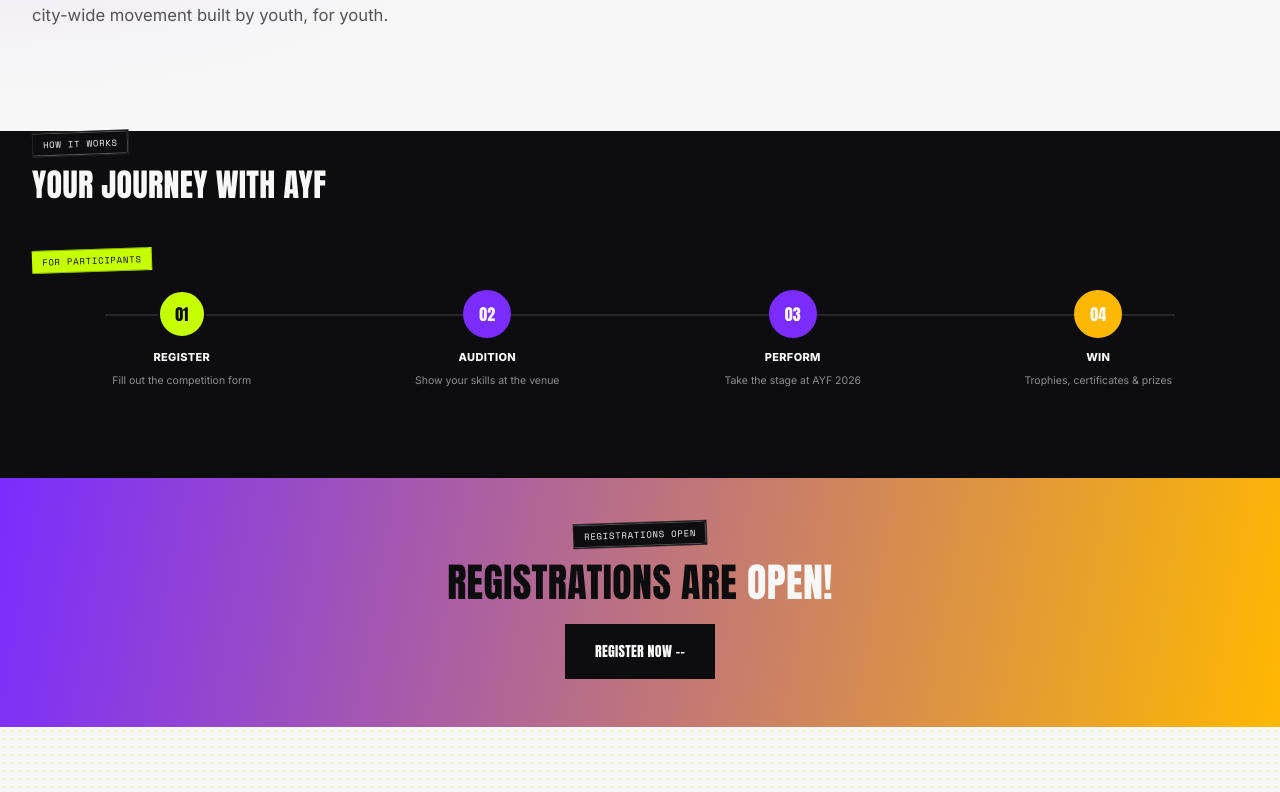
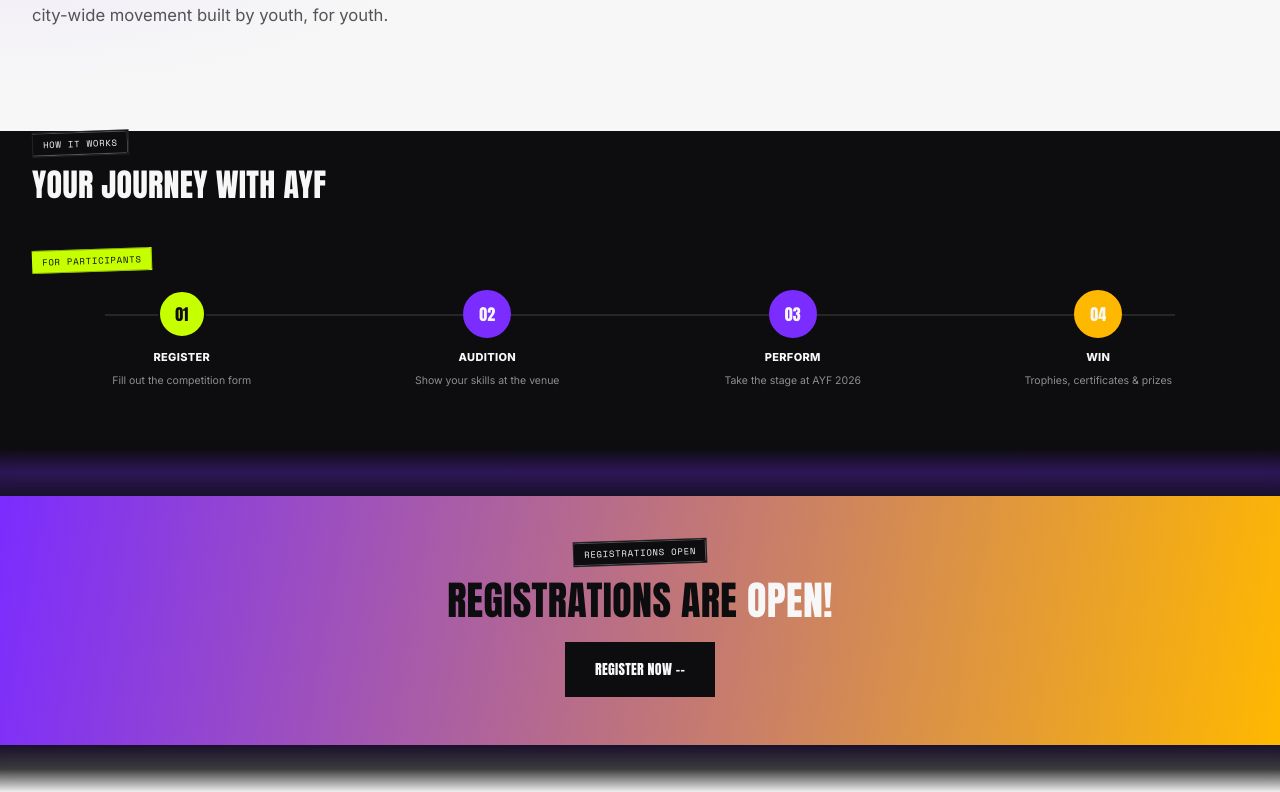
Before and after one commit to Smit2080/ayf-2026, a Next.js app: page / in a window 1280 px wide. Shown: the part 2000-2792 px from the top of the page. Built offline with nearby package versions, Linux system fonts and the light colour scheme.

Commit message:
Hide Gallery section, blend Journey/CTA/VolunteerSection with blur bars

```diff
--- a/app/globals.css
+++ b/app/globals.css
@@ -306,6 +306,19 @@
 }
 
 
+.blend-group{position:relative;}
+.blend-bar{
+  height:48px;position:relative;z-index:2;pointer-events:none;
+  backdrop-filter:blur(8px);
+  -webkit-backdrop-filter:blur(8px);
+}
+.blend-bar--dark-purple{
+  background:linear-gradient(to bottom,var(--ink) 0%,rgba(123,44,255,0.3) 50%,rgba(123,44,255,0.12) 100%);
+}
+.blend-bar--purple-white{
+  background:linear-gradient(to bottom,rgba(123,44,255,0.12) 0%,rgba(247,247,247,0.2) 50%,var(--white) 100%);
+}
+
 /* â”€â”€â”€ CATEGORIES â”€â”€â”€ */
 .categories{padding:90px 0;position:relative;}
 .cat-head h2{font-size:clamp(26px,3.4vw,38px);margin-bottom:44px;}
@@ -346,7 +359,7 @@
 .cat-12 .lbl{background:transparent;color:var(--white);font-size:15px;}
 
 /* â”€â”€â”€ JOURNEY â”€â”€â”€ */
-.journey{padding:0 0 90px;}
+.journey{padding:0 0 60px;}
 .journey h2{font-size:clamp(24px,3vw,32px);margin-bottom:48px;}
 .journey-row{display:grid;grid-template-columns:repeat(7,1fr);gap:6px;position:relative;}
 .journey-row::before{content:"";position:absolute;top:24px;left:6%;right:6%;height:2px;background:var(--line);z-index:0;}
@@ -398,7 +411,7 @@
 .event-row:hover .arrow{color:var(--orange);transform:translateX(4px);}
 
 /* â”€â”€â”€ VOLUNTEER â”€â”€â”€ */
-.volunteer{background:var(--white);color:var(--ink);padding:80px 0;position:relative;overflow:hidden;}
+.volunteer{background:var(--white);color:var(--ink);padding:60px 0;position:relative;overflow:hidden;}
 .vol-wrap{position:relative;z-index:1;display:grid;grid-template-columns:1fr 1fr;gap:48px;align-items:center;}
 .vol-text h2{font-size:clamp(24px,3vw,32px);margin-bottom:8px;}
 .vol-text u{text-decoration:none;border-bottom:4px solid var(--orange);}
--- a/app/page.tsx
+++ b/app/page.tsx
@@ -4,9 +4,7 @@
 import WhyAYF from '@/components/WhyAYF';
 import EventCategories from '@/components/EventCategories';
 import Journey from '@/components/Journey';
-
 import VolunteerSection from '@/components/VolunteerSection';
-import Gallery from '@/components/Gallery';
 import Instagram from '@/components/Instagram';
 import StatsCounter from '@/components/StatsCounter';
 import Testimonials from '@/components/Testimonials';
@@ -26,10 +24,13 @@
         <Ticker />
         <EventCategories />
         <WhyAYF />
-        <Journey />
-        <CTA />
-        <VolunteerSection />
-        <Gallery />
+        <div className="blend-group">
+          <Journey />
+          <div className="blend-bar blend-bar--dark-purple" />
+          <CTA />
+          <div className="blend-bar blend-bar--purple-white" />
+          <VolunteerSection />
+        </div>
         <Instagram />
         <StatsCounter />
         <Testimonials />
--- a/src/components/Gallery.tsx
+++ /dev/null
@@ -1,31 +0,0 @@
-const photos = [
-  { rotate: -3, bg: 'var(--gallery-1)' },
-  { rotate: 2, bg: 'var(--gallery-2)' },
-  { rotate: 4, bg: 'var(--gallery-3)' },
-  { rotate: -2, bg: 'var(--gallery-4)' },
-  { rotate: 1, bg: 'var(--gallery-5)' },
-  { rotate: -4, bg: 'var(--gallery-6)' },
-  { rotate: 3, bg: 'var(--gallery-7)' },
-  { rotate: -1, bg: 'var(--gallery-8)' },
-];
-
-export default function Gallery() {
-  return (
-    <section className="gallery reveal" id="gallery">
-      <div className="wrap">
-        <div className="gallery-head">
-          <span className="sticker sticker-lime" style={{ marginBottom: 0 }}>Memories</span>
-          <h2>Memories that stay</h2>
-          <a className="btn btn-ghost" href="#gallery">View gallery --</a>
-        </div>
-        <div className="polagrid">
-          {photos.map((p, i) => (
-            <div className="pola" key={i} style={{ transform: `rotate(${p.rotate}deg)` }}>
-              <div className="shot" style={{ backgroundImage: p.bg, backgroundSize: 'cover', backgroundPosition: 'center' }} />
-            </div>
-          ))}
-        </div>
-      </div>
-    </section>
-  );
-}
```
